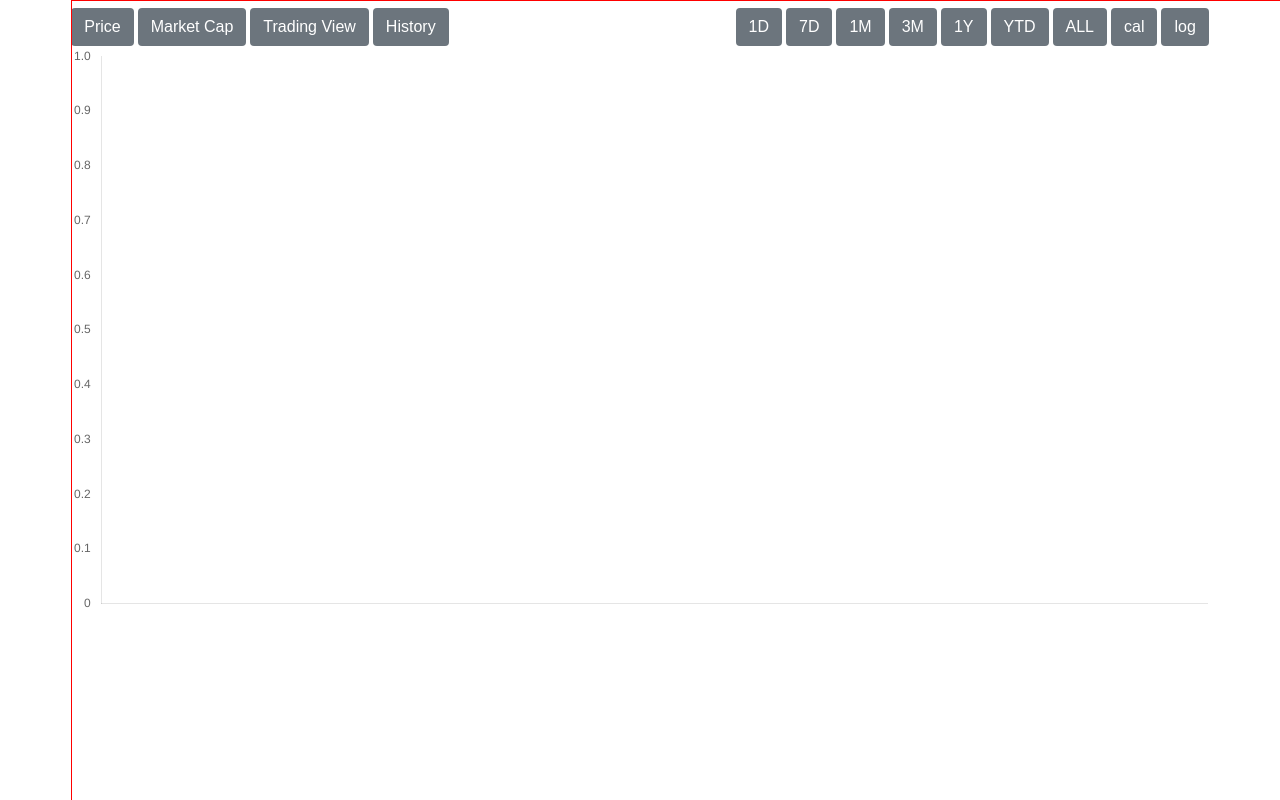
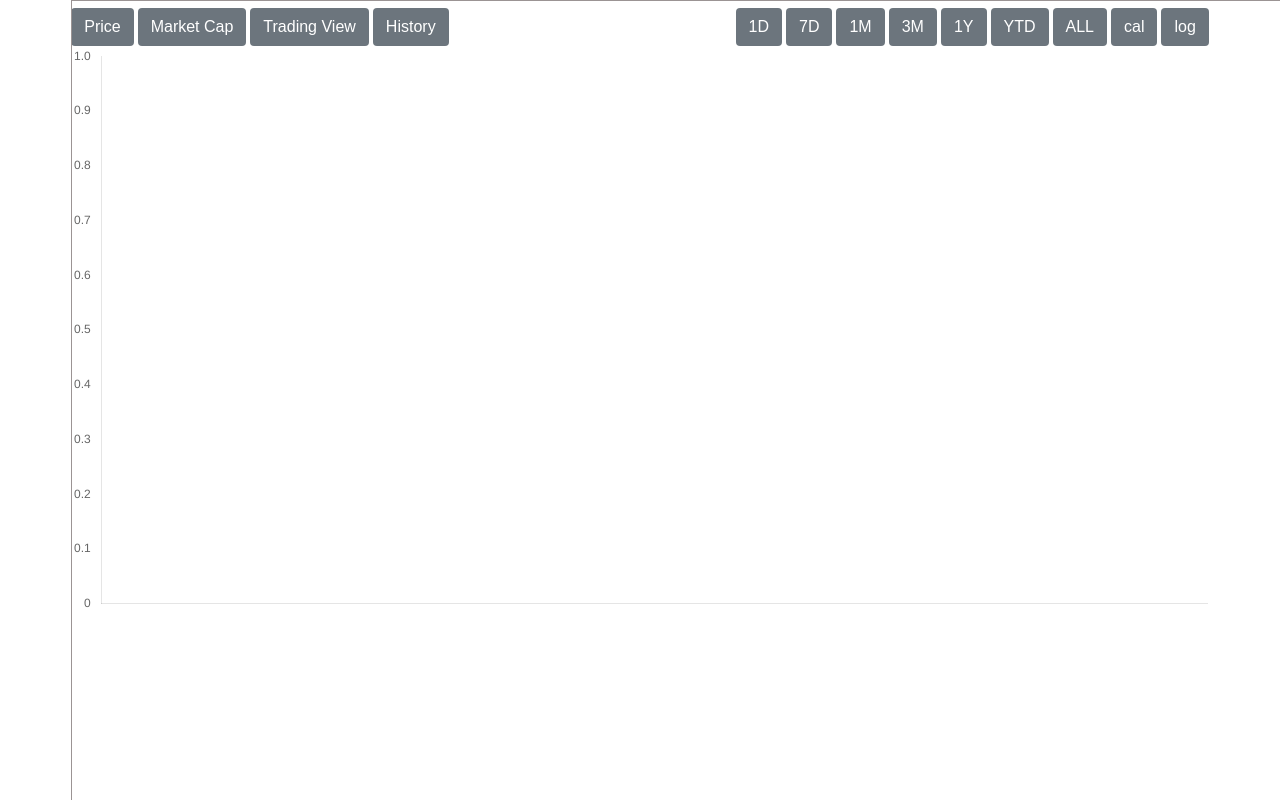
Before and after one commit to Andile-coder/financial-chart, a plain HTML site: page index.html in a window 1280 px wide. Shown: the top 800 px of the page. Drawn offline with nearby package versions, Linux system fonts and the light colour scheme; no server answers.

Commit message:
change line color

```diff
--- a/css/index.css
+++ b/css/index.css
@@ -2,7 +2,7 @@
   overflow: visible;
 }
 .line {
-  background-color: red;
+  background-color: rgb(155, 148, 148);
   width: 1px;
   height: 1px;
   margin: 0;
```
